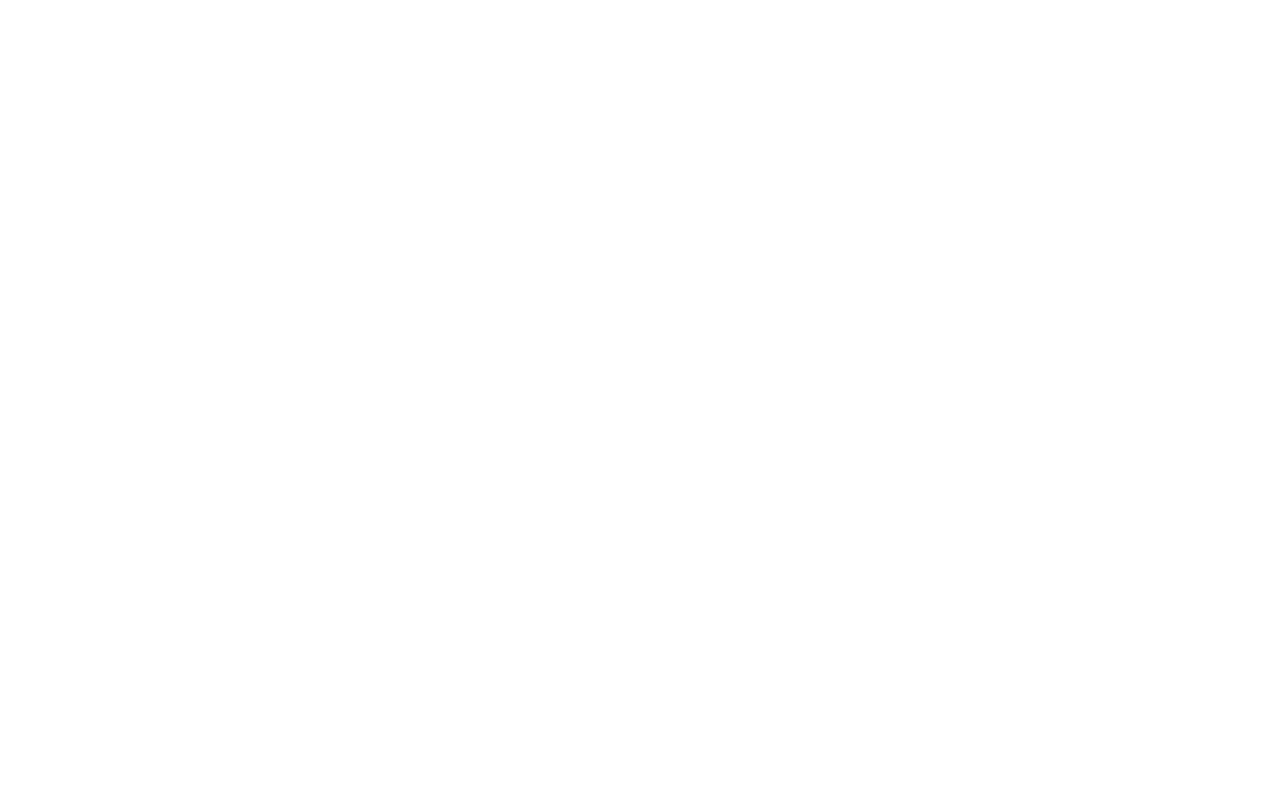
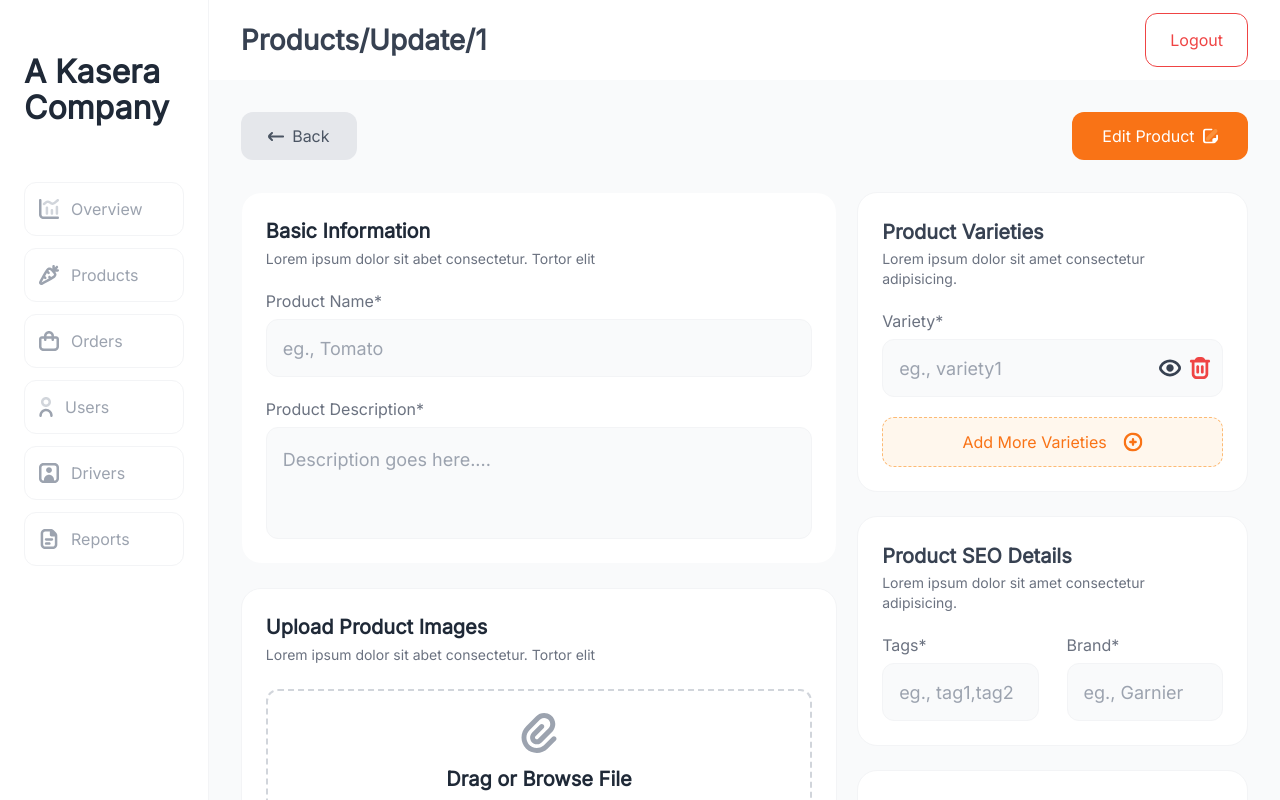
Before and after one commit to nikhilo3/Grocerry-admin, a React (Vite) app: page /products/update/1 in a window 1280 px wide. Before the commit this address had no page. Built offline with nearby package versions, Linux system fonts and the light colour scheme.

Commit message:
feat: add update product

```diff
--- a/src/pages/AddProduct/index.tsx
+++ b/src/pages/AddProduct/index.tsx
@@ -6,13 +6,17 @@
 import { useState } from "react";
 import Swal from "sweetalert2";
 import Button from "../../components/reusable/Button";
-import { Link } from "react-router-dom";
+import { Link, useParams } from "react-router-dom";
 import add from "../../assets/icons/add-circle-orange.svg";
 import deleteIcon from "../../assets/icons/delete.svg";
 import eye from "../../assets/icons/eye.svg";
 import AddVarietyModal from "./AddVarietyModal";
+import editIcon from "../../assets/icons/fi-br-edit.svg";
 
 const AddProduct = () => {
+  const { id } = useParams<{ id: string | undefined }>();
+  const [isEditing, setIsEditing] = useState<boolean>(false);
+
   const {
     register,
     formState: { errors },
@@ -46,11 +50,42 @@
               </span>
             </Button>
           </Link>
-          <div className="flex justify-end items-center">
-            <Button className="flex justify-center items-center gap-2 w-[196px]">
-              Create Product
-              <img className="h-4" src={checkIcon} alt="" />
-            </Button>
+          <div className="flex justify-end items-center gap-4">
+            {!id ? (
+              <Button className="flex justify-center items-center gap-2 w-[196px]">
+                Create Product
+                <img className="h-4" src={checkIcon} alt="" />
+              </Button>
+            ) : (
+              <>
+                {isEditing ? (
+                  <>
+                    <Button
+                      onClick={() => setIsEditing(false)}
+                      variant="primary-outline"
+                      className="flex justify-center items-center gap-2 w-[127px]"
+                    >
+                      Cancel
+                    </Button>
+                    <Button
+                      onClick={() => setIsEditing(false)}
+                      className="flex justify-center items-center gap-2 w-[127px]"
+                    >
+                      Done
+                      <img className="h-4" src={editIcon} alt="" />
+                    </Button>
+                  </>
+                ) : (
+                  <Button
+                    onClick={() => setIsEditing(true)}
+                    className="flex justify-center items-center gap-2 w-[176px]"
+                  >
+                    Edit Product
+                    <img className="h-4" src={editIcon} alt="" />
+                  </Button>
+                )}
+              </>
+            )}
           </div>
         </div>
 
--- a/src/pages/Products/index.tsx
+++ b/src/pages/Products/index.tsx
@@ -138,7 +138,7 @@
                         className="flex flex-col items-start"
                       >
                         <Link
-                          to={`/products/1}`}
+                          to={`/products/update/1`}
                           className="py-3 px-6 font-medium"
                         >
                           View Product
--- a/src/routes/routes.ts
+++ b/src/routes/routes.ts
@@ -32,6 +32,10 @@
     component: lazy(async () => await import("../pages/AddProduct")),
   },
   {
+    path: "/products/update/:id",
+    component: lazy(async () => await import("../pages/AddProduct")),
+  },
+  {
     path: "/drivers",
     component: lazy(async () => await import("../pages/Drivers")),
   },
```
Also changed, not shown: src/assets/icons/fi-br-edit.svg (added).
